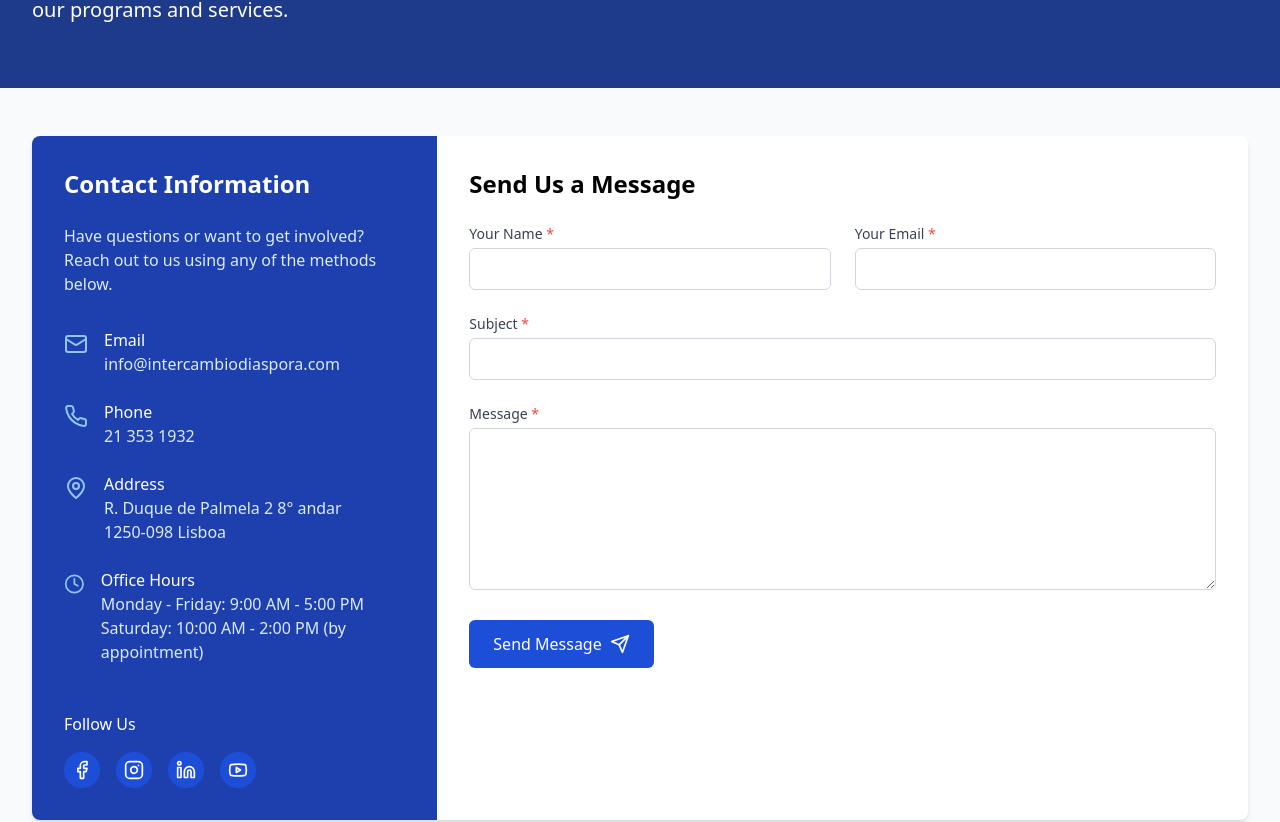
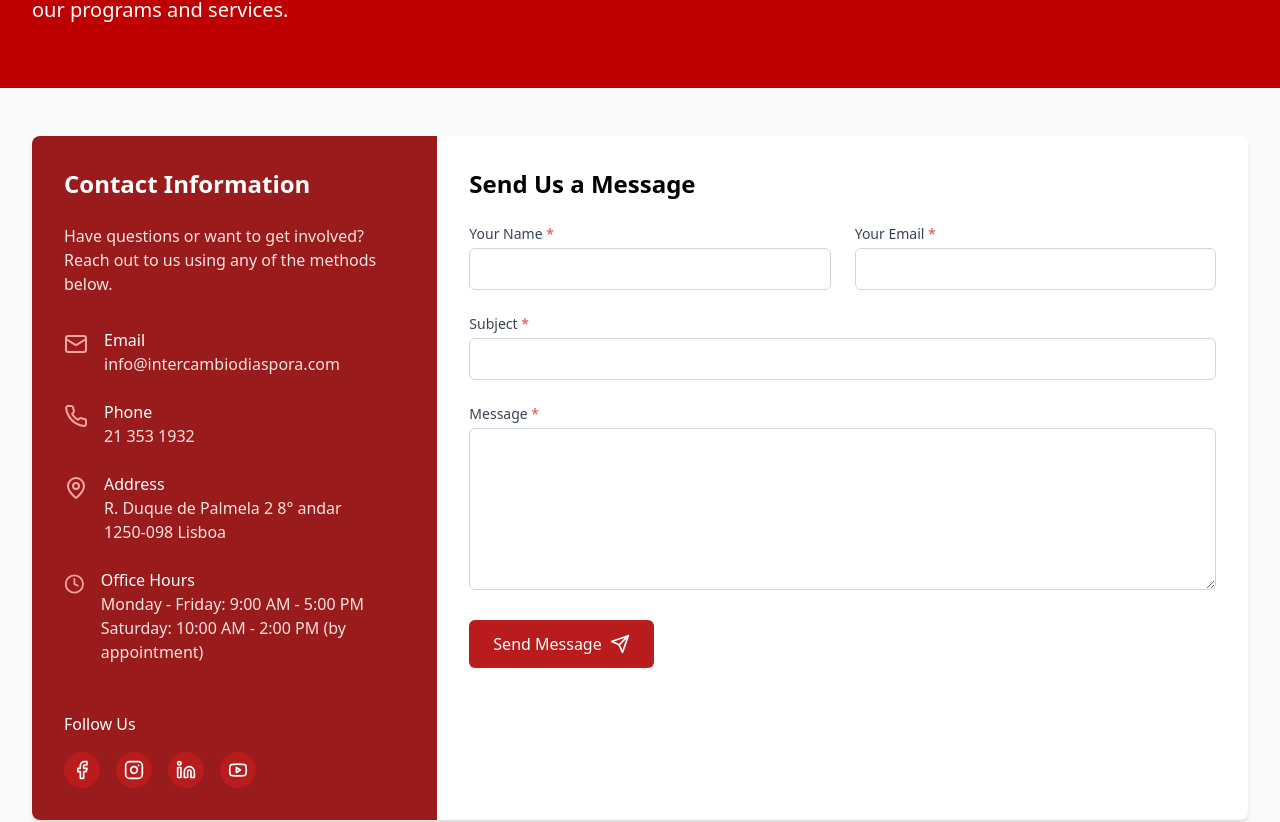
Before and after one commit to The-Gambian/Intercambio, a React (Vite) app: page /contact in a window 1280 px wide. Shown: the part 216-1038 px from the top of the page. Built offline with nearby package versions, Linux system fonts and the light colour scheme.

Commit message:
update contact

```diff
--- a/src/pages/Contact.tsx
+++ b/src/pages/Contact.tsx
@@ -32,7 +32,7 @@ const Contact = () => {
   return (
     <div className="bg-gray-50 min-h-screen">
       {/* Header */}
-      <div className="bg-blue-900 text-white py-16">
+      <div className="bg-pan-red text-white py-16">
         <div className="max-w-7xl mx-auto px-4 sm:px-6 lg:px-8">
           <h1 className="text-4xl font-bold mb-4">Contact Us</h1>
           <p className="text-xl max-w-3xl">Get in touch with our team for questions, partnerships, or to learn more about our programs and services.</p>
@@ -44,36 +44,36 @@ const Contact = () => {
         <div className="bg-white rounded-lg shadow-md overflow-hidden">
           <div className="md:flex">
             {/* Contact Information */}
-            <div className="md:w-1/3 bg-blue-800 text-white p-8">
+            <div className="md:w-1/3 bg-red-800 text-white p-8">
               <h2 className="text-2xl font-bold mb-6">Contact Information</h2>
-              <p className="mb-8 text-blue-100">Have questions or want to get involved? Reach out to us using any of the methods below.</p>
+              <p className="mb-8 text-red-100">Have questions or want to get involved? Reach out to us using any of the methods below.</p>
 
               <div className="space-y-6">
                 <div className="flex items-start">
-                  <Mail className="h-6 w-6 text-blue-300 mr-4 mt-1" />
+                  <Mail className="h-6 w-6 text-red-300 mr-4 mt-1" />
                   <div>
                     <p className="font-medium">Email</p>
-                    <a href="mailto:info@intercambiodiaspora.com" className="text-blue-100 hover:text-white">
+                    <a href="mailto:info@intercambiodiaspora.com" className="text-red-100 hover:text-white">
                       info@intercambiodiaspora.com
                     </a>
                   </div>
                 </div>
 
                 <div className="flex items-start">
-                  <Phone className="h-6 w-6 text-blue-300 mr-4 mt-1" />
+                  <Phone className="h-6 w-6 text-red-300 mr-4 mt-1" />
                   <div>
                     <p className="font-medium">Phone</p>
-                    <a href="tel:+351213531932" className="text-blue-100 hover:text-white">
+                    <a href="tel:+351213531932" className="text-red-100 hover:text-white">
                       21 353 1932
                     </a>
                   </div>
                 </div>
 
                 <div className="flex items-start">
-                  <MapPin className="h-6 w-6 text-blue-300 mr-4 mt-1" />
+                  <MapPin className="h-6 w-6 text-red-300 mr-4 mt-1" />
                   <div>
                     <p className="font-medium">Address</p>
-                    <p className="text-blue-100">
+                    <p className="text-red-100">
                       R. Duque de Palmela 2 8° andar<br />
                       1250-098 Lisboa
                     </p>
@@ -81,10 +81,10 @@ const Contact = () => {
                 </div>
 
                 <div className="flex items-start">
-                  <Clock className="h-6 w-6 text-blue-300 mr-4 mt-1" />
+                  <Clock className="h-6 w-6 text-red-300 mr-4 mt-1" />
                   <div>
                     <p className="font-medium">Office Hours</p>
-                    <p className="text-blue-100">
+                    <p className="text-red-100">
                       Monday - Friday: 9:00 AM - 5:00 PM<br />
                       Saturday: 10:00 AM - 2:00 PM (by appointment)
                     </p>
@@ -95,16 +95,16 @@ const Contact = () => {
               <div className="mt-12">
                 <h3 className="font-medium mb-4">Follow Us</h3>
                 <div className="flex space-x-4">
-                  <a href="https://www.facebook.com/groups/717321330191930/" target="_blank" rel="noopener noreferrer" className="bg-blue-700 p-2 rounded-full hover:bg-blue-600 transition">
+                  <a href="https://www.facebook.com/groups/717321330191930/" target="_blank" rel="noopener noreferrer" className="bg-red-700 p-2 rounded-full hover:bg-red-600 transition">
                     <Facebook className="w-5 h-5" />
                   </a>
-                  <a href="https://www.instagram.com/intercambios_diaspora/" target="_blank" rel="noopener noreferrer" className="bg-blue-700 p-2 rounded-full hover:bg-blue-600 transition">
+                  <a href="https://www.instagram.com/intercambios_diaspora/" target="_blank" rel="noopener noreferrer" className="bg-red-700 p-2 rounded-full hover:bg-red-600 transition">
                     <Instagram className="w-5 h-5" />
                   </a>
-                  <a href="https://www.linkedin.com/company/intercambio-diaspora/" target="_blank" rel="noopener noreferrer" className="bg-blue-700 p-2 rounded-full hover:bg-blue-600 transition">
+                  <a href="https://www.linkedin.com/company/intercambio-diaspora/" target="_blank" rel="noopener noreferrer" className="bg-red-700 p-2 rounded-full hover:bg-red-600 transition">
                     <Linkedin className="w-5 h-5" />
                   </a>
-                  <a href="https://www.youtube.com/@IntercâmbioDiaspora" target="_blank" rel="noopener noreferrer" className="bg-blue-700 p-2 rounded-full hover:bg-blue-600 transition">
+                  <a href="https://www.youtube.com/@IntercâmbioDiaspora" target="_blank" rel="noopener noreferrer" className="bg-red-700 p-2 rounded-full hover:bg-red-600 transition">
                     <Youtube className="w-5 h-5" />
                   </a>
                 </div>
@@ -128,7 +128,7 @@ const Contact = () => {
                       value={formData.name}
                       onChange={handleChange}
                       required
-                      className="w-full px-4 py-2 border border-gray-300 rounded-md focus:outline-none focus:ring-2 focus:ring-blue-500"
+                      className="w-full px-4 py-2 border border-gray-300 rounded-md focus:outline-none focus:ring-2 focus:ring-red-500"
                     />
                   </div>
 
@@ -143,7 +143,7 @@ const Contact = () => {
                       value={formData.email}
                       onChange={handleChange}
                       required
-                      className="w-full px-4 py-2 border border-gray-300 rounded-md focus:outline-none focus:ring-2 focus:ring-blue-500"
+                      className="w-full px-4 py-2 border border-gray-300 rounded-md focus:outline-none focus:ring-2 focus:ring-red-500"
                     />
                   </div>
                 </div>
@@ -159,7 +159,7 @@ const Contact = () => {
                     value={formData.subject}
                     onChange={handleChange}
                     required
-                    className="w-full px-4 py-2 border border-gray-300 rounded-md focus:outline-none focus:ring-2 focus:ring-blue-500"
+                    className="w-full px-4 py-2 border border-gray-300 rounded-md focus:outline-none focus:ring-2 focus:ring-red-500"
                   />
                 </div>
 
@@ -174,13 +174,13 @@ const Contact = () => {
                     value={formData.message}
                     onChange={handleChange}
                     required
-                    className="w-full px-4 py-2 border border-gray-300 rounded-md focus:outline-none focus:ring-2 focus:ring-blue-500"
+                    className="w-full px-4 py-2 border border-gray-300 rounded-md focus:outline-none focus:ring-2 focus:ring-red-500"
                   ></textarea>
                 </div>
 
                 <button
                   type="submit"
-                  className="bg-blue-700 hover:bg-blue-800 text-white px-6 py-3 rounded-md font-medium transition flex items-center"
+                  className="bg-red-700 hover:bg-red-800 text-white px-6 py-3 rounded-md font-medium transition flex items-center"
                 >
                   Send Message
                   <Send className="ml-2 h-5 w-5" />
```
